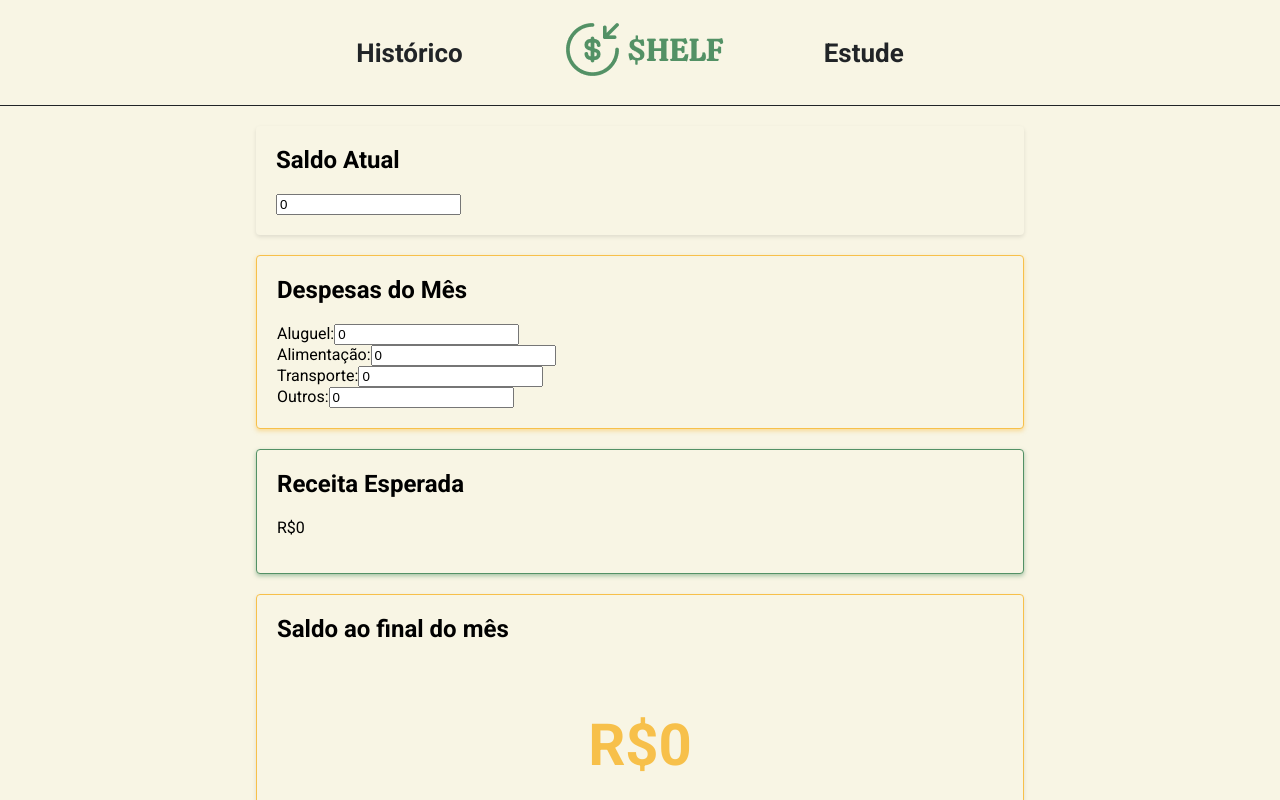
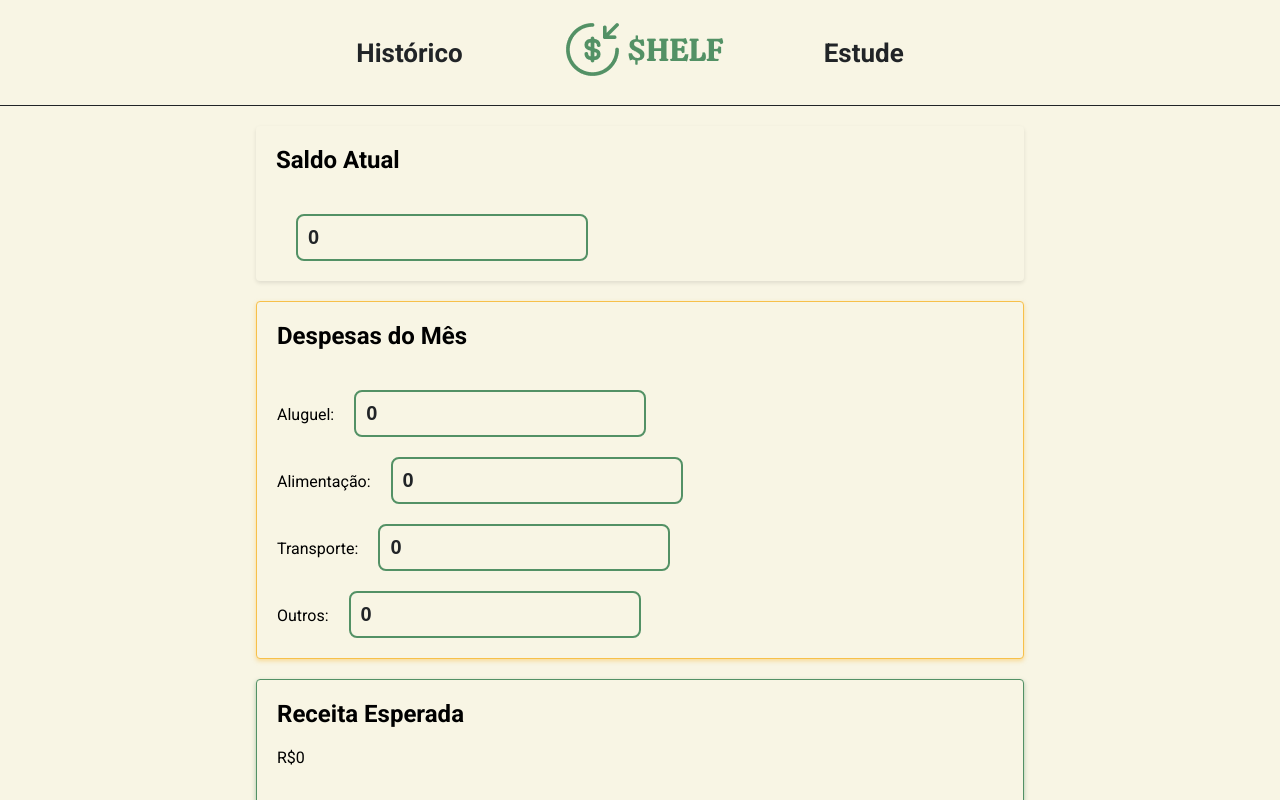
Before and after one commit to matheuscampos-it/plataforma-shelf, a React (Create React App) app: page / in a window 1280 px wide. Both pictures are taken after a click on the element "Despesas do Mês". Shown: the top 800 px of the page. Built offline with nearby package versions, Linux system fonts and the light colour scheme.

Commit message:
Estilização de links do header e de inputs

```diff
--- a/src/App.css
+++ b/src/App.css
@@ -22,8 +22,29 @@ body {
   padding-right: 40px;
 }
 
-.header-link:hover {
+
+.header-link::before {
+  content: "";
+  position: absolute;
+  bottom: -2px;
+  left: 0;
+  width: 100%;
+  height: 2px;
+}
+
+#link-text:hover::before {
+  transform: scaleX(1);
+}
+
+#link-text:hover {
   color: #539165; /* Cor do link ao passar o mouse */
+  transform: scaleX(1);
+}
+
+#link-text::before{
+  transform: scaleX(0);
+  transition: transform 0.3s ease-in-out;
+  background-color: #212427;
 }
 
 header {
@@ -87,6 +108,20 @@ section.saldo-final p {
 
 h2 {
   margin-top: 0;
+}
+
+/* ESTILIZAR CAIXA DE INPUT */
+.input-box {
+  border: 2px solid #539165;
+  border-radius: 8px;
+  padding: 10px;
+  font-size: 16px;
+  color: #212427;
+  background-color: transparent;
+  font-size: 20px;
+  font-weight: 800;
+  margin-top: 20px;
+  margin-left: 20px;
 }
 
 .mensagem.negativo {
--- a/src/App.js
+++ b/src/App.js
@@ -11,10 +11,10 @@ function App() {
     <Router>
       <header>
         <div className="header-links">
-          <Link to="/historico" className="header-link">Histórico</Link>
+          <Link to="/historico" className="header-link" id='link-text'>Histórico</Link>
           <Link to="/" className="header-link logo">
           <img src={logo} alt="Logo" /></Link>
-          <Link to="/estude" className="header-link">Estude</Link>
+          <Link to="/estude" className="header-link" id='link-text'>Estude</Link>
         </div>
       </header>
 
--- a/src/Home.js
+++ b/src/Home.js
@@ -54,6 +54,7 @@ function Home() {
       <section>
             <h2>Saldo Atual</h2>
             <input
+              className='input-box'
               type="number"
               value={saldoAtual}
               onChange={(event) => setSaldoAtual(Number(event.target.value))}
@@ -67,6 +68,7 @@ function Home() {
                 <div className="input-group">
                   <label>Aluguel:</label>
                   <input
+                    className='input-box'
                     type="number"
                     value={aluguel}
                     onChange={(event) => setAluguel(Number(event.target.value))}
@@ -75,6 +77,7 @@ function Home() {
                 <div className="input-group">
                   <label>Alimentação:</label>
                   <input
+                    className='input-box'
                     type="number"
                     value={alimentacao}
                     onChange={(event) => setAlimentacao(Number(event.target.value))}
@@ -83,6 +86,7 @@ function Home() {
                 <div className="input-group">
                   <label>Transporte:</label>
                   <input
+                    className='input-box'
                     type="number"
                     value={transporte}
                     onChange={(event) => setTransporte(Number(event.target.value))}
@@ -91,6 +95,7 @@ function Home() {
                 <div className="input-group">
                   <label>Outros:</label>
                   <input
+                    className='input-box'
                     type="number"
                     value={despesasOutros}
                     onChange={(event) => setDespesasOutros(Number(event.target.value))}
@@ -109,6 +114,7 @@ function Home() {
                 <div className="input-group">
                   <label>Salário:</label>
                   <input
+                    className='input-box'
                     type="number"
                     value={salario}
                     onChange={(event) => setSalario(Number(event.target.value))}
@@ -117,6 +123,7 @@ function Home() {
                 <div className="input-group">
                   <label>Investimentos:</label>
                   <input
+                    className='input-box'
                     type="number"
                     value={investimentos}
                     onChange={(event) => setInvestimentos(Number(event.target.value))}
@@ -125,6 +132,7 @@ function Home() {
                 <div className="input-group">
                   <label>Outros:</label>
                   <input
+                    className='input-box'
                     type="number"
                     value={receitasOutros}
                     onChange={(event) => setReceitasOutros(Number(event.target.value))}
```
